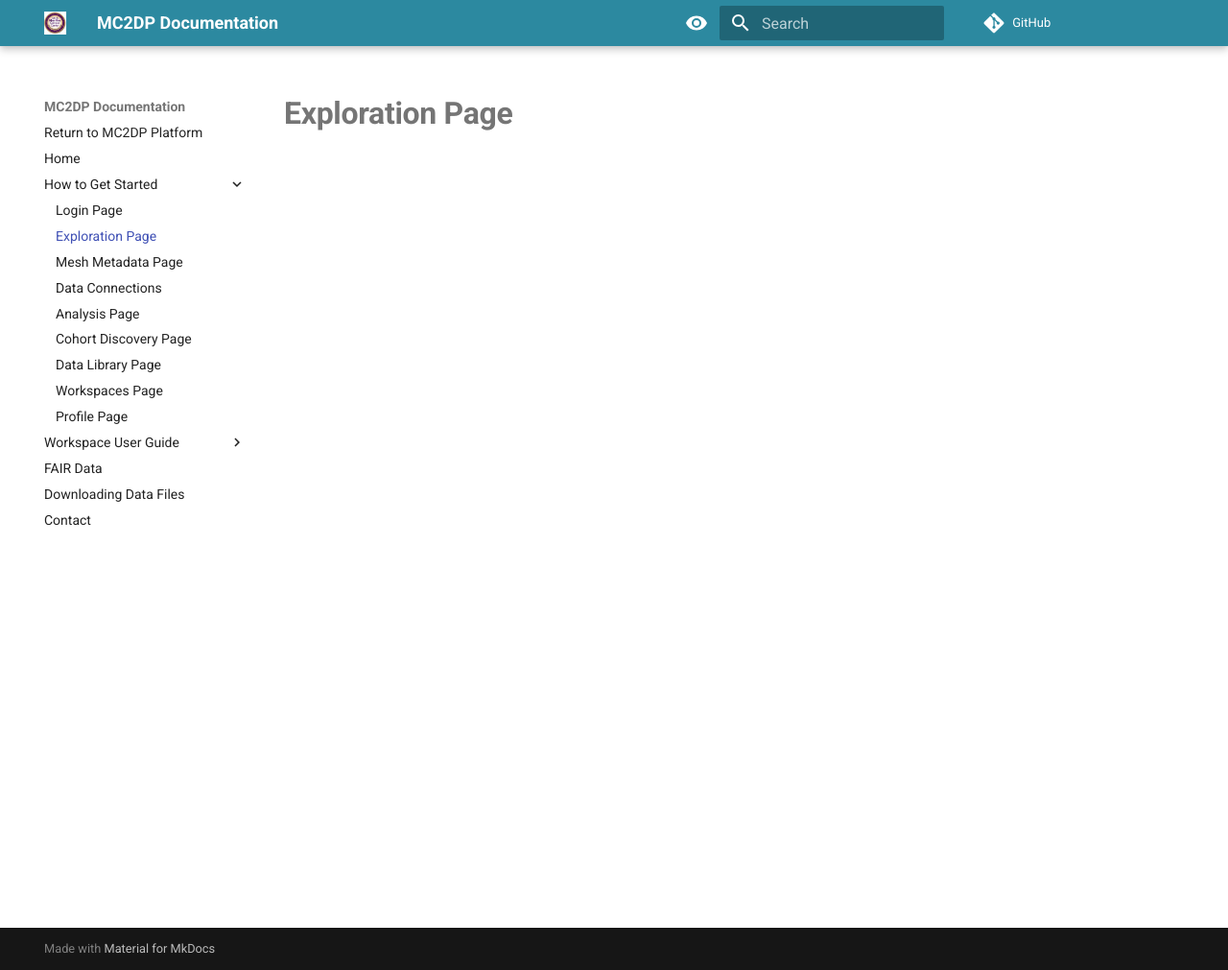
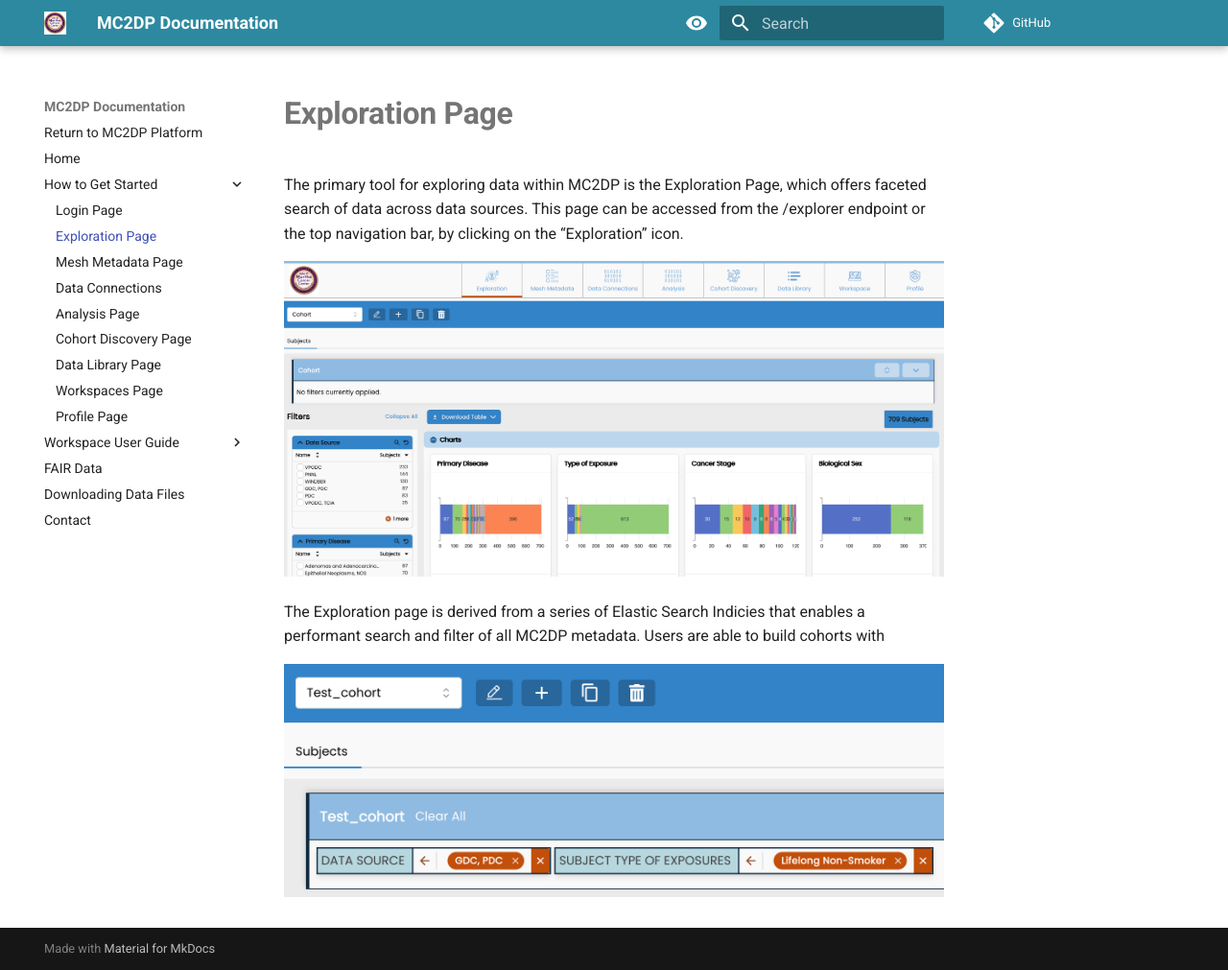
Before and after one commit to uc-cdis/mc2dp-docs, an MkDocs documentation site: the page built from docs/exploration_page.md, in a window 1280 px wide and 1011 px high. Shown: the whole window at 96% size. Built offline with MkDocs 1.6.1 and Material for MkDocs 9.7.7, drawn with Linux system fonts in a browser that asks for light colours; comment, search, counter and statistics services are not loaded.

Commit message:
adding a little to the explorer and testing if it does a gh-deploy

```diff
--- a/docs/exploration_page.md
+++ b/docs/exploration_page.md
@@ -1 +1,18 @@
 # **Exploration Page**
+
+The primary tool for exploring data within MC2DP is the Exploration Page, which offers faceted search of data across data sources. This page can be accessed from the /explorer endpoint or the top navigation bar, by clicking on the “Exploration” icon.
+
+[![Exploration Page Intro][img-exploration_page_intro]](https://mc2dp.data-commons.org/Explorer)
+
+The Exploration page is derived from a series of Elastic Search Indicies that enables a performant search and filter of all MC2DP metadata. Users are able to build cohorts with
+
+[![Exploration Page Cohort Builder][img-exploration_cohort_builder]](https://mc2dp.data-commons.org/Explorer)
+
+
+<!-- Links and Images -->
+[mc2dp-Platform]: https://mc2dp.data-commons.org/
+[Gen3.org]: https://gen3.org/
+[img-mc2dp-logo]: ./img/mc2dp-logo.png
+[img-gen3-logo]: ./img/gen3blue.png
+[img-exploration_page_intro]: ./img/exploration_page_intro.png
+[img-exploration_cohort_builder]: ./img/exploration_cohort_builder.png
```
Also changed, not shown: docs/img/exploration_cohort_builder.png (added), docs/img/exploration_page_intro.png (added).
